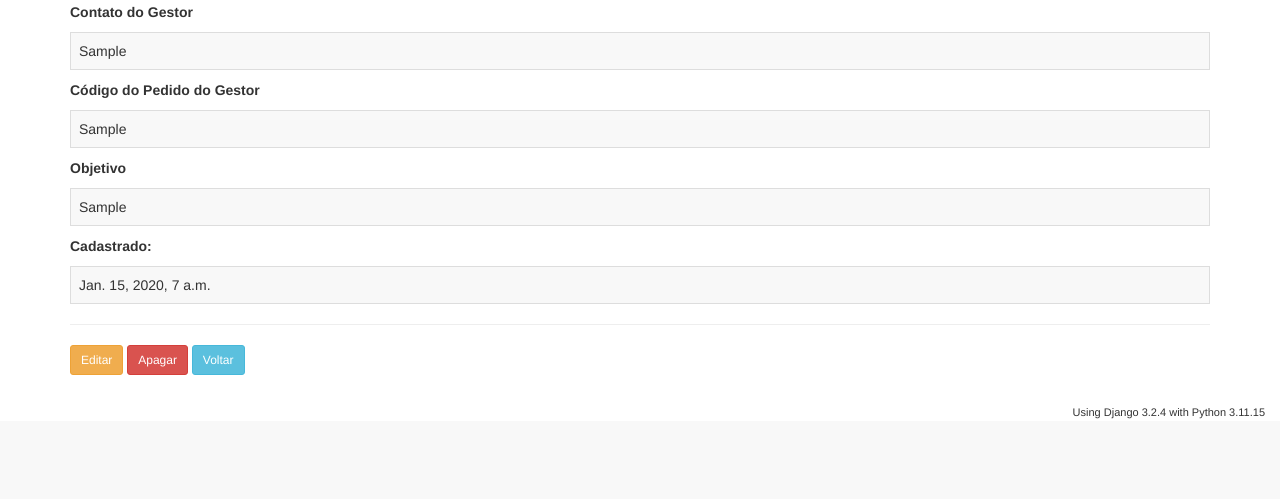
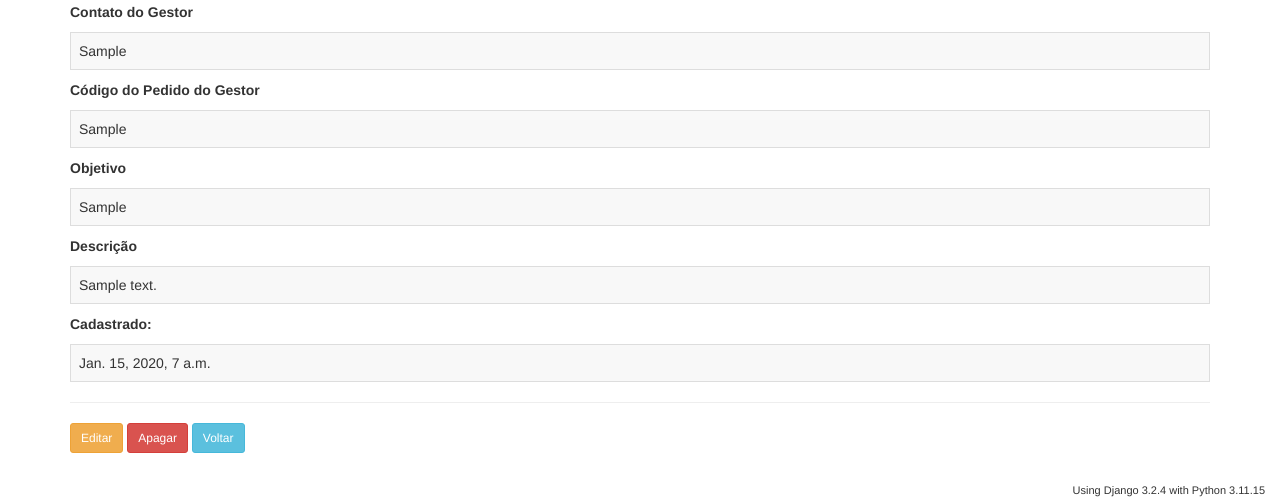
Before and after one commit to marcelo-soares-souza/gbp, a Django app: page /contrato/detail/1/ in a window 1280 px wide. Shown: the part 697-1196 px from the top of the page. Before the commit the page ends 1116 px from the top, so only its background shows below. Run offline with Django 3.2, Linux system fonts and the light colour scheme; a user stored in the database is signed in; tables that the repository leaves empty hold one stand-in row (values such as "Sample post"); some libraries are stand-ins or nearby versions.

Commit message:
Added new field Descrição in Contrato

```diff
--- a/sequenciamento/forms/contrato.py
+++ b/sequenciamento/forms/contrato.py
@@ -7,7 +7,7 @@ class ContratoForm(forms.ModelForm):
 
     class Meta:
         model = Contrato
-        fields = ('projeto', 'empresa_executora', 'status_contrato', 'status_pagamento', 'data_contratacao', 'status_cgen', 'ttm', 'contato_gestor', 'codigo_pedido_gestor', 'objetivo')
+        fields = ('projeto', 'empresa_executora', 'status_contrato', 'status_pagamento', 'data_contratacao', 'status_cgen', 'ttm', 'contato_gestor', 'codigo_pedido_gestor', 'objetivo', 'descricao')
 
         labels = {
             'projeto': 'Projeto',
@@ -19,5 +19,6 @@ class ContratoForm(forms.ModelForm):
             'ttm': 'TTM',
             'contato_gestor': 'Contato do Gestor',
             'codigo_pedido_gestor': 'Código do Pedido do Gestor',
-            'objetivo': 'Objetivo'
+            'objetivo': 'Objetivo',
+            'descricao': 'Descrição'
         }
--- a/sequenciamento/models/contrato.py
+++ b/sequenciamento/models/contrato.py
@@ -28,6 +28,7 @@ class Contrato(models.Model, TemplateModelMixin):
 
     projeto = models.ForeignKey(Projeto)
     objetivo = models.TextField(null=True, blank=True)
+    descricao = models.TextField(null=True, blank=True)
     status_contrato = models.CharField(max_length=64, choices=STATUS_CONTRATO, null=True, blank=True)
     status_pagamento = models.CharField(max_length=64, choices=STATUS_PAGAMENTO, null=True, blank=True)
     empresa_executora = models.CharField(max_length=256, null=True, blank=True)
--- a/sequenciamento/templates/contrato/crud/detail.html
+++ b/sequenciamento/templates/contrato/crud/detail.html
@@ -28,7 +28,11 @@
 
     <p><b>Código do Pedido do Gestor</b> <br/> <div class='text-highlight'>{{ contrato.codigo_pedido_gestor }}&nbsp;</div></p>
 
-    <p><b>Objetivo</b> <br/> <div class='text-highlight'>{{ contrato.objetivo }}&nbsp;</div></p>
+    {% if contrato.objetivo %}
+      <p><b>Objetivo</b> <br/> <div class='text-highlight'>{{ contrato.objetivo }}&nbsp;</div></p>
+    {% endif %}
+
+    <p><b>Descrição</b> <br/> <div class='text-highlight'>{{ contrato.descricao }}&nbsp;</div></p>
 
     <p><b>Cadastrado:</b> <br/> <div class='text-highlight'>{{ contrato.data_cadastro }}&nbsp;</div></p>
 
```
Also changed, not shown: sequenciamento/migrations/0002_auto_20160713_1434.py (added).
